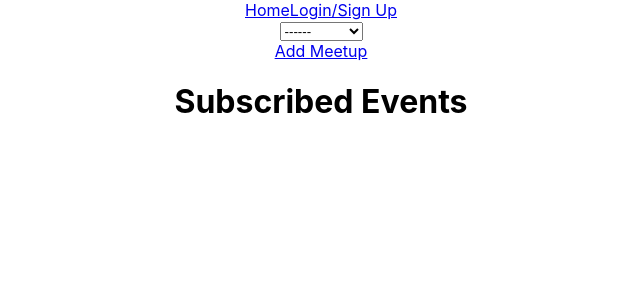
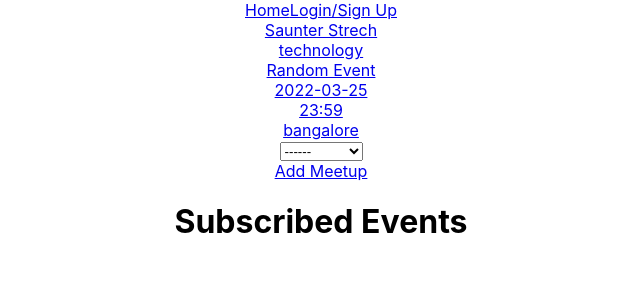
Before and after one commit to jeevan243/U5-C4, a React (Vite) app in the folder c4-evaluation/: page / in a window 1280 px wide. Shown: the top 300 px of the page, without its empty margins (319-959 px from the left). Built offline with nearby package versions, Linux system fonts and the light colour scheme; data requests are answered from the project's data file.

Commit message:
data fetched on home page

```diff
--- a/c4-evaluation/src/Components/Home/Home.jsx
+++ b/c4-evaluation/src/Components/Home/Home.jsx
@@ -1,13 +1,32 @@
+import axios from "axios";
+import { useEffect, useState } from "react";
 import { Link } from "react-router-dom";
 
 export const Home = () => {
+  const [data, setData] = useState([]);
+
+  function getData() {
+    axios.get("http://localhost:8080/meetups").then(({ data }) => {
+      setData(data);
+    });
+  }
+  useEffect(() => {
+    getData();
+  }, []);
+  console.log(data)
   return (
     <div className="homeContainer">
-      {[]
-        .filter((el) => {}) // Filter on the basis of Users interests and location (both true)
+      {data
+        // .filter((el) => {}) // Filter on the basis of Users interests and location (both true)
         .map((el) => {
           return (
             <Link to={`add route here`} className="events">
+              <div className="title">{el.title}</div>
+              <div className="theme">{el.theme}</div>
+              <div className="description">{el.description}</div>
+              <div className="date">{el.date}</div>
+              <div className="time">{el.time}</div>
+              <div className="location">{el.location}</div>
               {/* add your children here (divs)
               ex : title, theme, description, date, time, location, image(optional)
               the classNames should be also : title, theme, description, date, time, location, image(optional)
```
